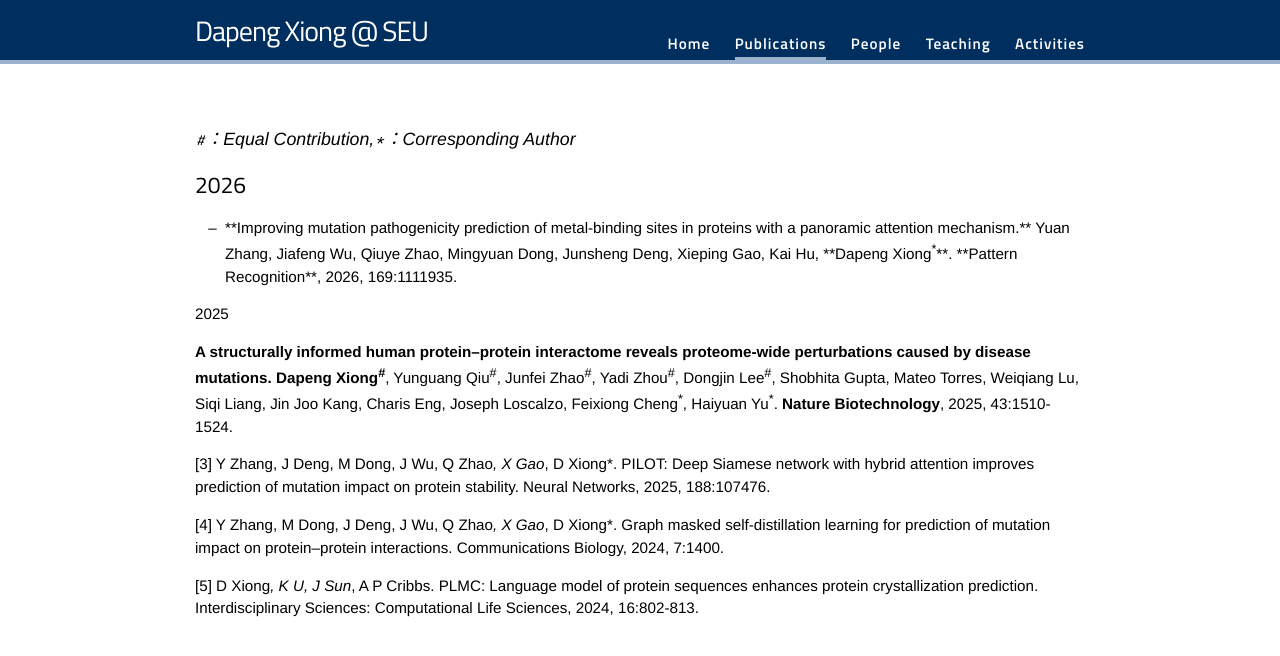
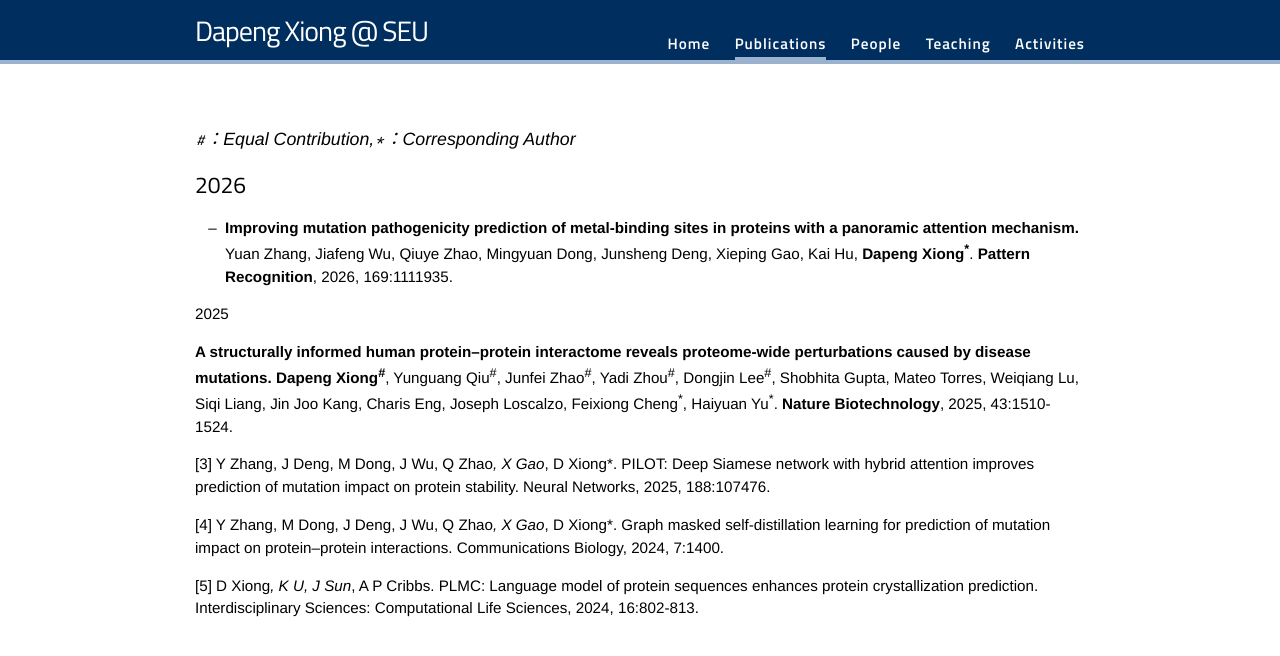
Before and after one commit to dapeng-xiong/dapeng-xiong.github.io, a Jekyll site: the page built from Publications.md, in a window 1280 px wide. Shown: the top 656 px of the page. Built offline with Jekyll 4.4.1, drawn with Linux system fonts in a browser that asks for light colours; nearby versions of some CDN libraries; some web fonts are replaced.

Commit message:
Update Publications.md

```diff
--- a/Publications.md
+++ b/Publications.md
@@ -11,10 +11,9 @@
 ### `#`：Equal Contribution,`*`：Corresponding Author
 
 ## 2026
-<ul>
-  <li> **Improving mutation pathogenicity prediction of metal-binding sites in proteins with a panoramic attention mechanism.**
-  Yuan Zhang, Jiafeng Wu, Qiuye Zhao, Mingyuan Dong, Junsheng Deng, Xieping Gao, Kai Hu, **Dapeng Xiong<sup>*</sup>**. **Pattern Recognition**, 2026, 169:1111935. </li>
-</ul>
+-  **Improving mutation pathogenicity prediction of metal-binding sites in proteins with a panoramic attention mechanism.**
+  Yuan Zhang, Jiafeng Wu, Qiuye Zhao, Mingyuan Dong, Junsheng Deng, Xieping Gao, Kai Hu, **Dapeng Xiong<sup>*</sup>**. **Pattern Recognition**, 2026, 169:1111935.
+
 
 #### 2025
  **A structurally informed human protein–protein interactome reveals proteome-wide perturbations caused by disease mutations.**
```
